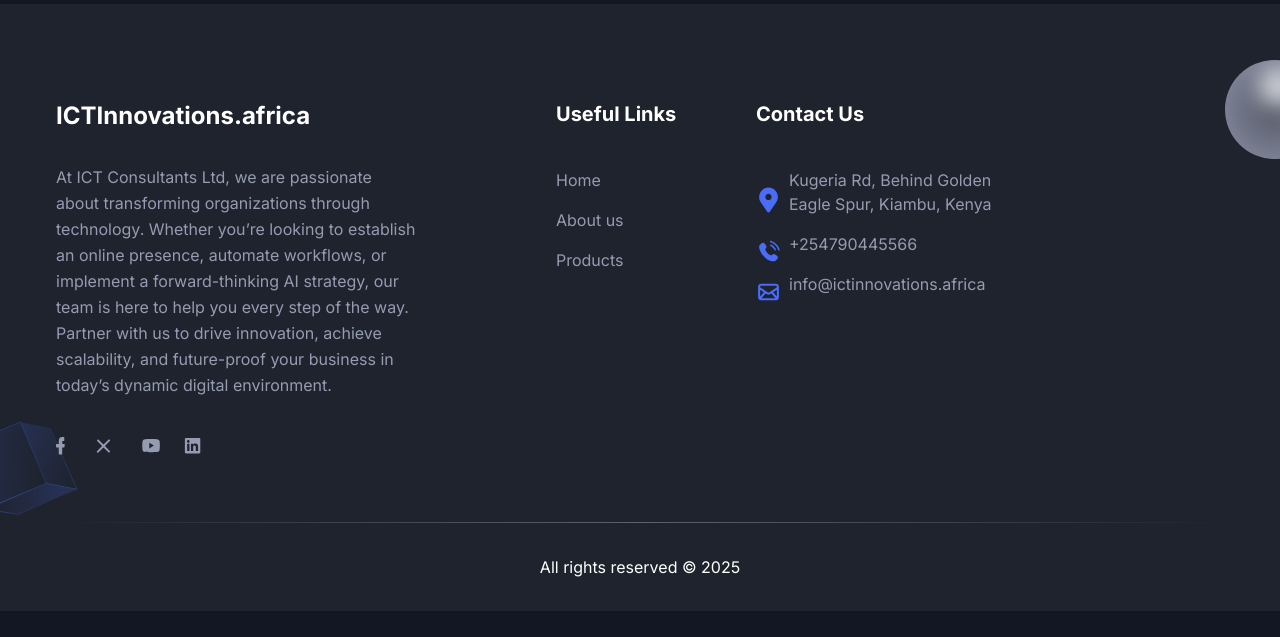
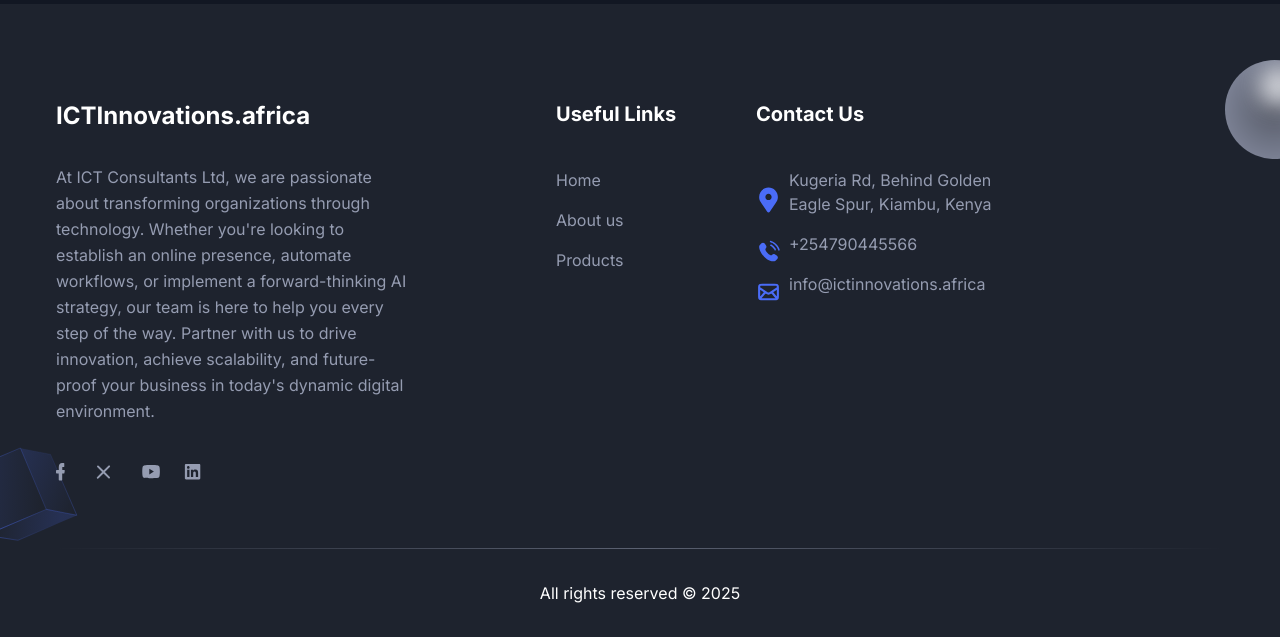
Before and after one commit to NewtonMutugi/ict-innovations-africa, a Next.js app: page / in a window 1280 px wide. Shown: the part 6629-7266 px from the top of the page. Before the commit the page ends 7240 px from the top, so only its background shows below. Built offline with nearby package versions, Linux system fonts and the light colour scheme; no server answers.

Commit message:
Fixed linting issues

```diff
--- a/app/admin/UseAuth.tsx
+++ b/app/admin/UseAuth.tsx
@@ -53,7 +53,7 @@ const useAuth = () => {
       }
     };
     checkAuth();
-  }, []);
+  });
 
   return isAuthenticated;
 };
--- a/app/admin/dashboard/events/event-details/[eventId]/page.tsx
+++ b/app/admin/dashboard/events/event-details/[eventId]/page.tsx
@@ -3,17 +3,16 @@ import { BACKEND_URL } from "@/app/constants";
 import Countdown from "@/components/Events/countdown";
 import EventImages from "@/components/Events/EventImages";
 import TagButton from "@/components/Events/TagButton";
-import { Event } from "@/types/event";
 import { Typography } from "@mui/material";
 import { useParams, useRouter } from "next/navigation";
 import React, { use, useEffect, useState } from "react";
-import UpdateEventDialog from "./update/UpdateEventDialog";
-import Router from "next/router";
 
-const EventDetailsPage = async () => {
+
+// eslint-disable-next-line @next/next/no-async-client-component
+const EventDetailsPage = () => {
   const params = useParams();
   const eventId = params.eventId;
-  const [open, setOpen] = useState(true);
+  // const [open, setOpen] = useState(true);
   const router = useRouter();
   const [eventData, setEventData] = useState(null);
 
--- a/app/admin/signin/SigninPage.tsx
+++ b/app/admin/signin/SigninPage.tsx
@@ -52,6 +52,7 @@ const SigninPage = () => {
       // });
       // router.push("/admin/signin");
     }
+    // eslint-disable-next-line react-hooks/exhaustive-deps
   }, [router]);
 
   if (isAuthenticated) {
--- a/components/Footer/index.tsx
+++ b/components/Footer/index.tsx
@@ -34,11 +34,11 @@ const Footer = () => {
                 </Link>
                 <p className="mb-9 text-base leading-relaxed text-body-color dark:text-body-color-dark">
                   At ICT Consultants Ltd, we are passionate about transforming
-                  organizations through technology. Whether you’re looking to
+                  organizations through technology. Whether you&apos;re looking to
                   establish an online presence, automate workflows, or implement
                   a forward-thinking AI strategy, our team is here to help you
                   every step of the way. Partner with us to drive innovation,
-                  achieve scalability, and future-proof your business in today’s
+                  achieve scalability, and future-proof your business in today&apos;s
                   dynamic digital environment.
                 </p>
                 <div className="flex items-center">
@@ -60,7 +60,7 @@ const Footer = () => {
                     </svg>
                   </a>
                   {/* Twitter */}
-                  <a
+                  <Link
                     href="/"
                     aria-label="social-link"
                     className="mr-6 text-body-color duration-300 hover:text-primary dark:text-body-color-dark dark:hover:text-primary"
@@ -74,9 +74,9 @@ const Footer = () => {
                     >
                       <path d="M18.3 5.7a1 1 0 0 0-1.4 0L12 10.6 7.1 5.7a1 1 0 0 0-1.4 1.4l4.9 4.9-4.9 4.9a1 1 0 1 0 1.4 1.4l4.9-4.9 4.9 4.9a1 1 0 0 0 1.4-1.4l-4.9-4.9 4.9-4.9a1 1 0 0 0 0-1.4z" />
                     </svg>
-                  </a>
+                  </Link>
                   {/* Youtube */}
-                  <a
+                  <Link
                     href="/"
                     aria-label="social-link"
                     className="mr-6 text-body-color duration-300 hover:text-primary dark:text-body-color-dark dark:hover:text-primary"
@@ -89,7 +89,7 @@ const Footer = () => {
                     >
                       <path d="M17.5058 2.07119C17.3068 1.2488 16.7099 0.609173 15.9423 0.395963C14.5778 7.26191e-08 9.0627 0 9.0627 0C9.0627 0 3.54766 7.26191e-08 2.18311 0.395963C1.41555 0.609173 0.818561 1.2488 0.619565 2.07119C0.25 3.56366 0.25 6.60953 0.25 6.60953C0.25 6.60953 0.25 9.68585 0.619565 11.1479C0.818561 11.9703 1.41555 12.6099 2.18311 12.8231C3.54766 13.2191 9.0627 13.2191 9.0627 13.2191C9.0627 13.2191 14.5778 13.2191 15.9423 12.8231C16.7099 12.6099 17.3068 11.9703 17.5058 11.1479C17.8754 9.68585 17.8754 6.60953 17.8754 6.60953C17.8754 6.60953 17.8754 3.56366 17.5058 2.07119ZM7.30016 9.44218V3.77687L11.8771 6.60953L7.30016 9.44218Z" />
                     </svg>
-                  </a>
+                  </Link>
                   {/* LinkedIn */}
                   <a
                     href="https://www.linkedin.com/company/ict-innovations-africa/"
@@ -118,28 +118,28 @@ const Footer = () => {
                 </h2>
                 <ul>
                   <li>
-                    <a
+                    <Link
                       href="/#Home"
                       className="mb-4 inline-block text-base text-body-color duration-300 hover:text-primary dark:text-body-color-dark dark:hover:text-primary"
                     >
                       Home
-                    </a>
+                    </Link>
                   </li>
                   <li>
-                    <a
+                    <Link
                       href="/#services"
                       className="mb-4 inline-block text-base text-body-color duration-300 hover:text-primary dark:text-body-color-dark dark:hover:text-primary"
                     >
                       About us
-                    </a>
+                    </Link>
                   </li>
                   <li>
-                    <a
+                    <Link
                       href="/#"
                       className="mb-4 inline-block text-base text-body-color duration-300 hover:text-primary dark:text-body-color-dark dark:hover:text-primary"
                     >
                       Products
-                    </a>
+                    </Link>
                   </li>
                 </ul>
               </div>
--- a/components/Pricing/HostingForm.tsx
+++ b/components/Pricing/HostingForm.tsx
@@ -104,6 +104,7 @@ const HostingForm = ({ open, handleClose, id, packageName }) => {
     };
 
     initializePaymentCallback();
+    // eslint-disable-next-line react-hooks/exhaustive-deps
   }, []);
   return (
     <div>
```
